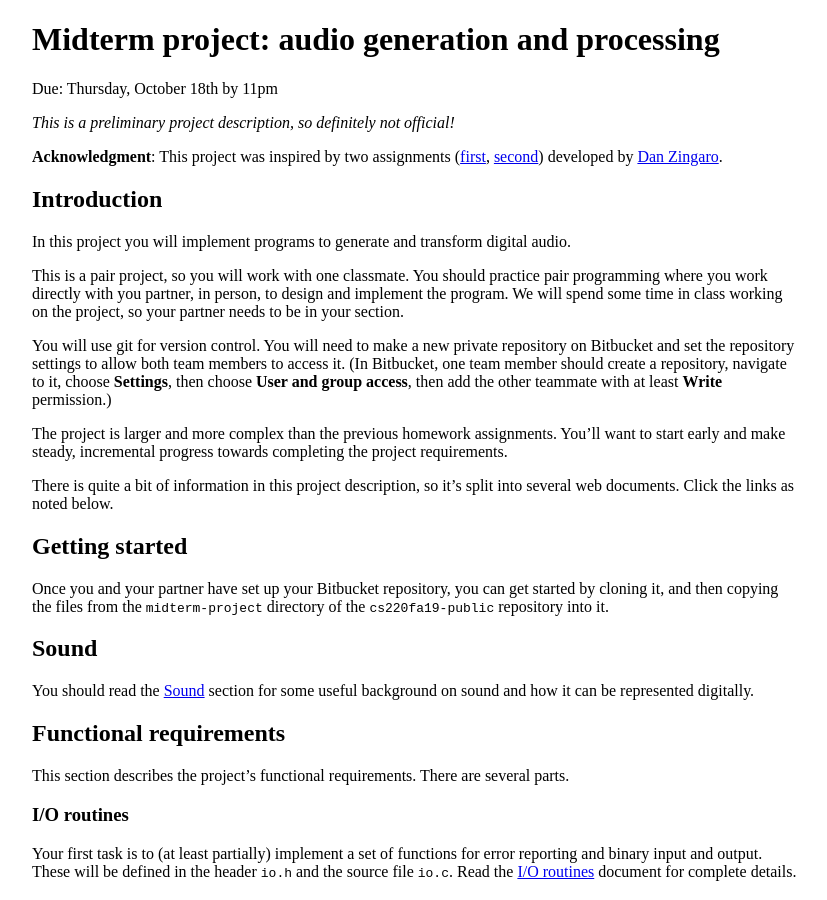
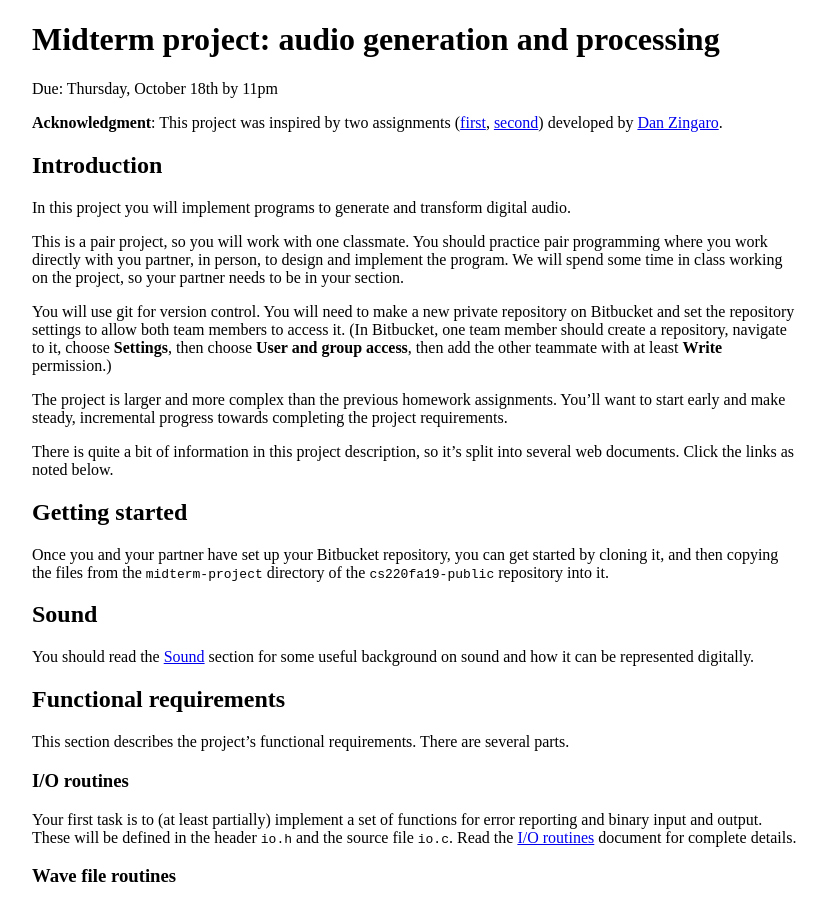
Before and after one commit to jhuintprog/fall2019, a Jekyll site: the page built from midterm_proj.md, in a window 1280 px wide and 900 px high. Shown: the whole window, without its empty margins (224-1051 px from the left). Built offline with Jekyll 4.4.1, drawn with Linux system fonts in a browser that asks for light colours.

Commit message:
not preliminary

```diff
--- a/midterm_proj.md
+++ b/midterm_proj.md
@@ -4,8 +4,6 @@ title: "Midterm project: audio generation and processing"
 ---
 
 Due: Thursday, October 18th by 11pm
-
-*This is a preliminary project description, so definitely not official!*
 
 **Acknowledgment**: This project was inspired by two assignments ([first](http://nifty.stanford.edu/2010/zingaro-song-generator), [second](http://nifty.stanford.edu/2012/zingaro-stereo-sound-processing/)) developed by [Dan Zingaro](http://www.danielzingaro.com/).
 
```
